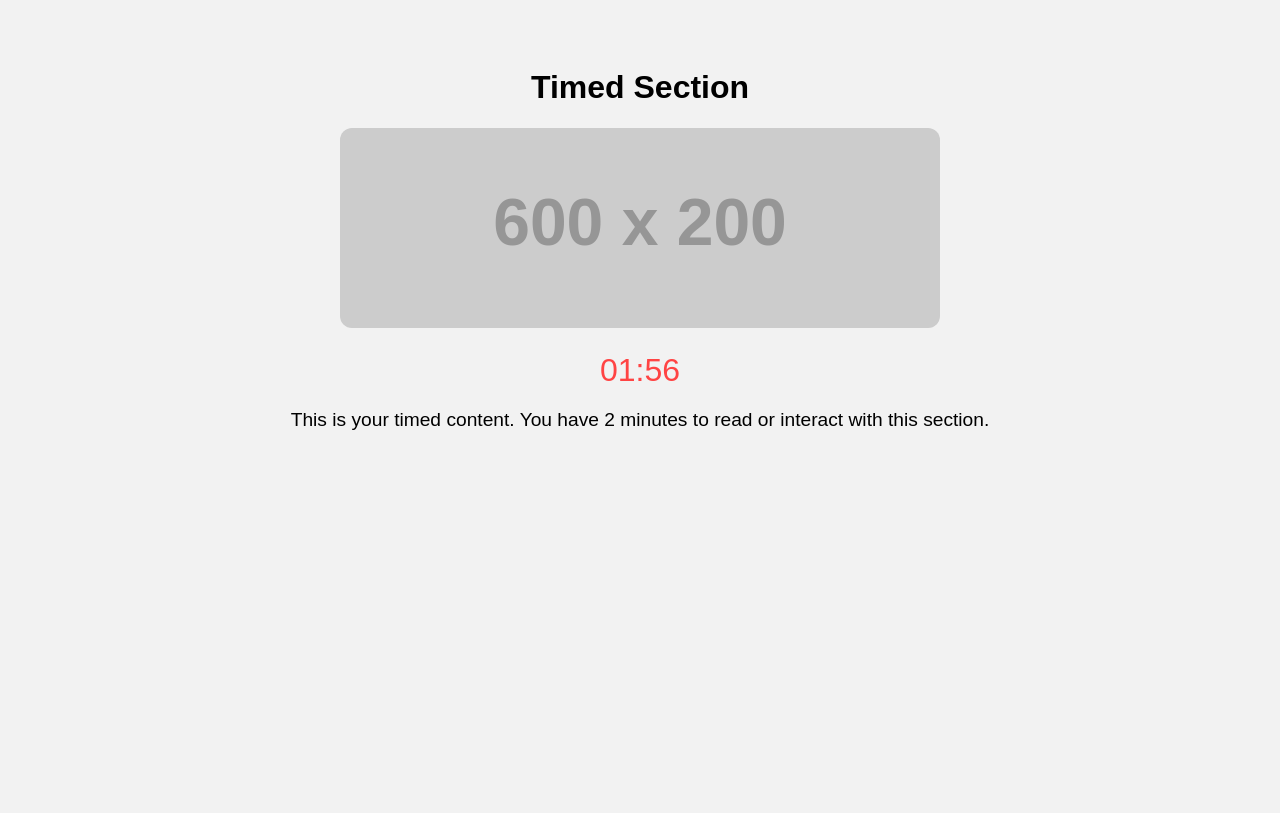
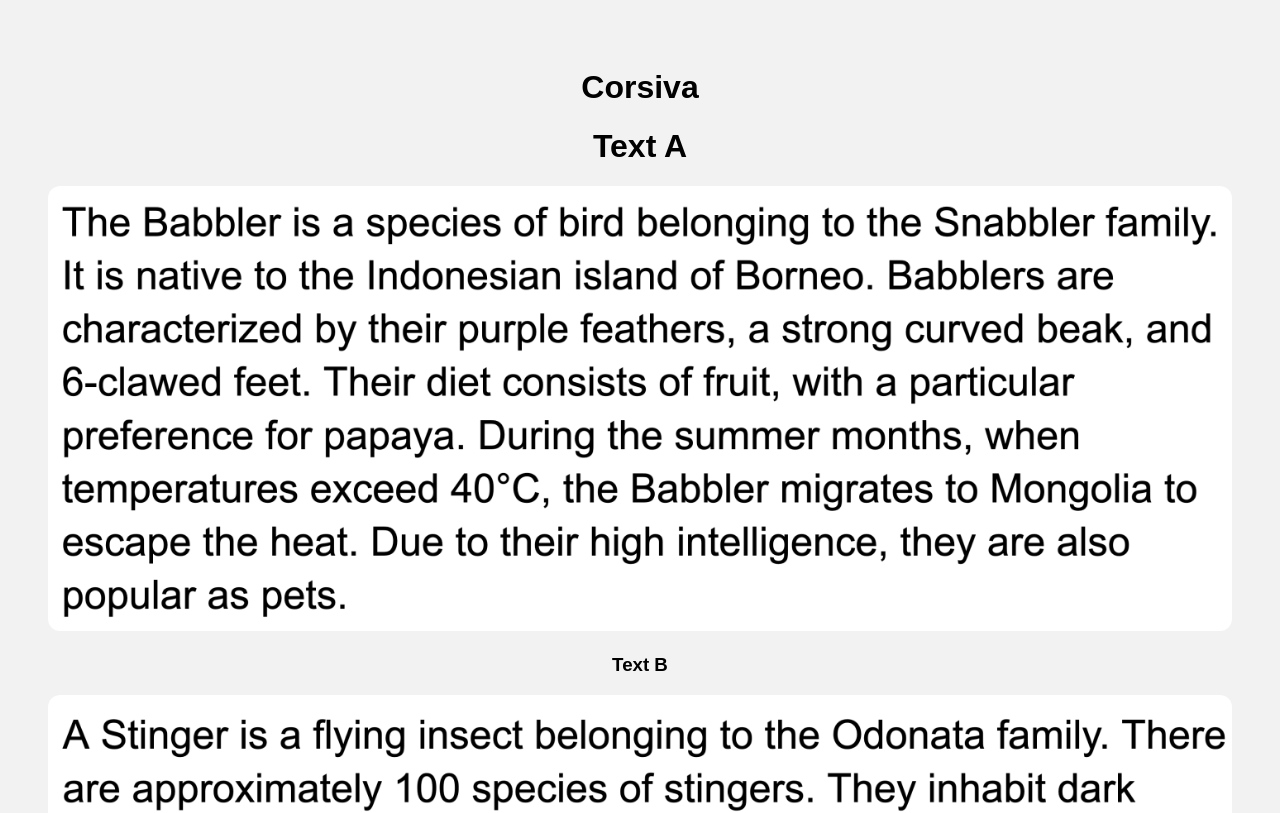
Before and after one commit to WalrusArtist/MethodTwoProject, a plain HTML site: page index.html in a window 1280 px wide. Shown: the top 813 px of the page. Drawn offline with Linux system fonts and the light colour scheme; placeholder pictures from the web are drawn by us.

Commit message:
Add images

```diff
--- a/index.html
+++ b/index.html
@@ -28,8 +28,11 @@
 </head>
 <body>
 
-  <h1>Timed Section</h1>
-  <img src="https://via.placeholder.com/600x200?text=Your+Image+Here" alt="Header Image" />
+  <h1>Corsiva</h1>
+  <h1>Text A</h1>
+  <img src="ARIAL_A.png" alt="Header Image" />
+  <h3>Text B</h3>
+  <img src="ARIAL_B.png" alt="Header2 Image" />
   <div id="timer">02:00</div>
   <div id="content">
     <p>This is your timed content. You have 2 minutes to read or interact with this section.</p>
```
Also changed, not shown: ARIAL_A.png (added), ARIAL_B.png (added), CORSIVA_A.png (added), CORSIVA_B.png (added).
